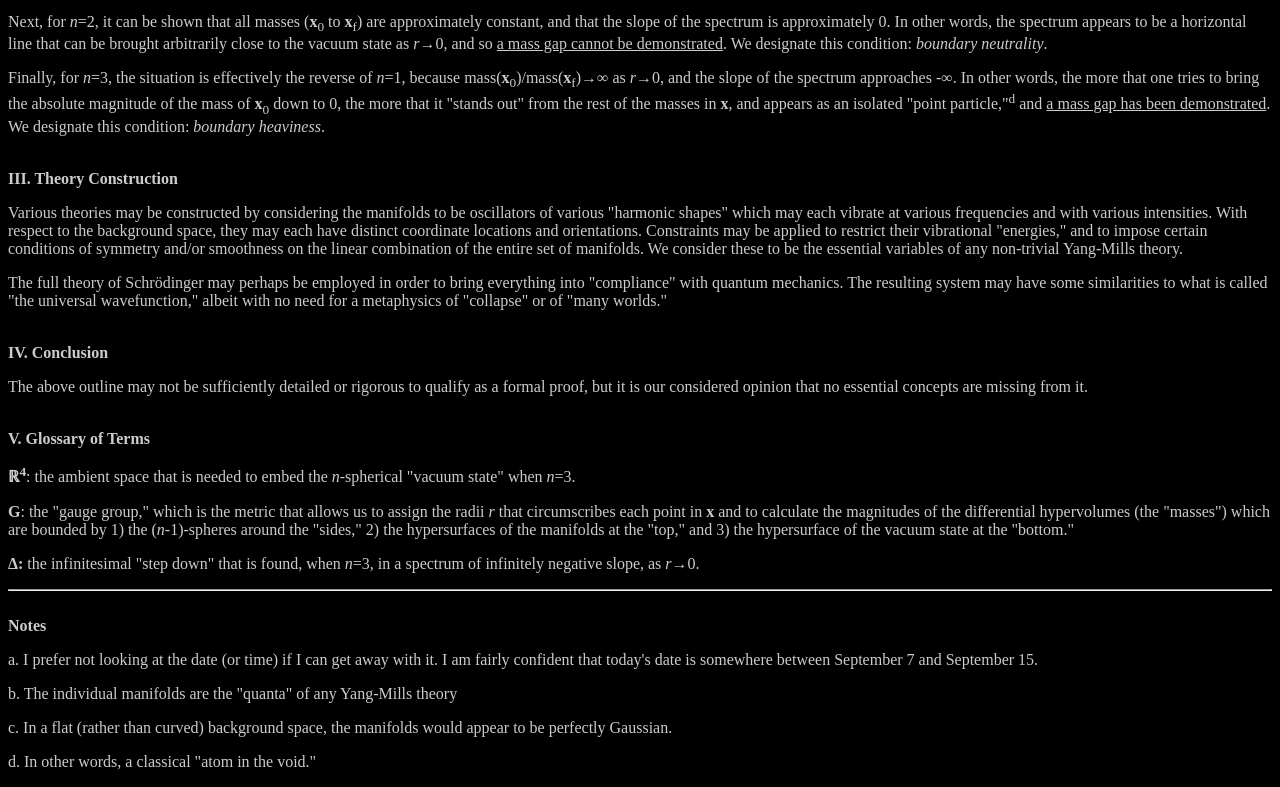
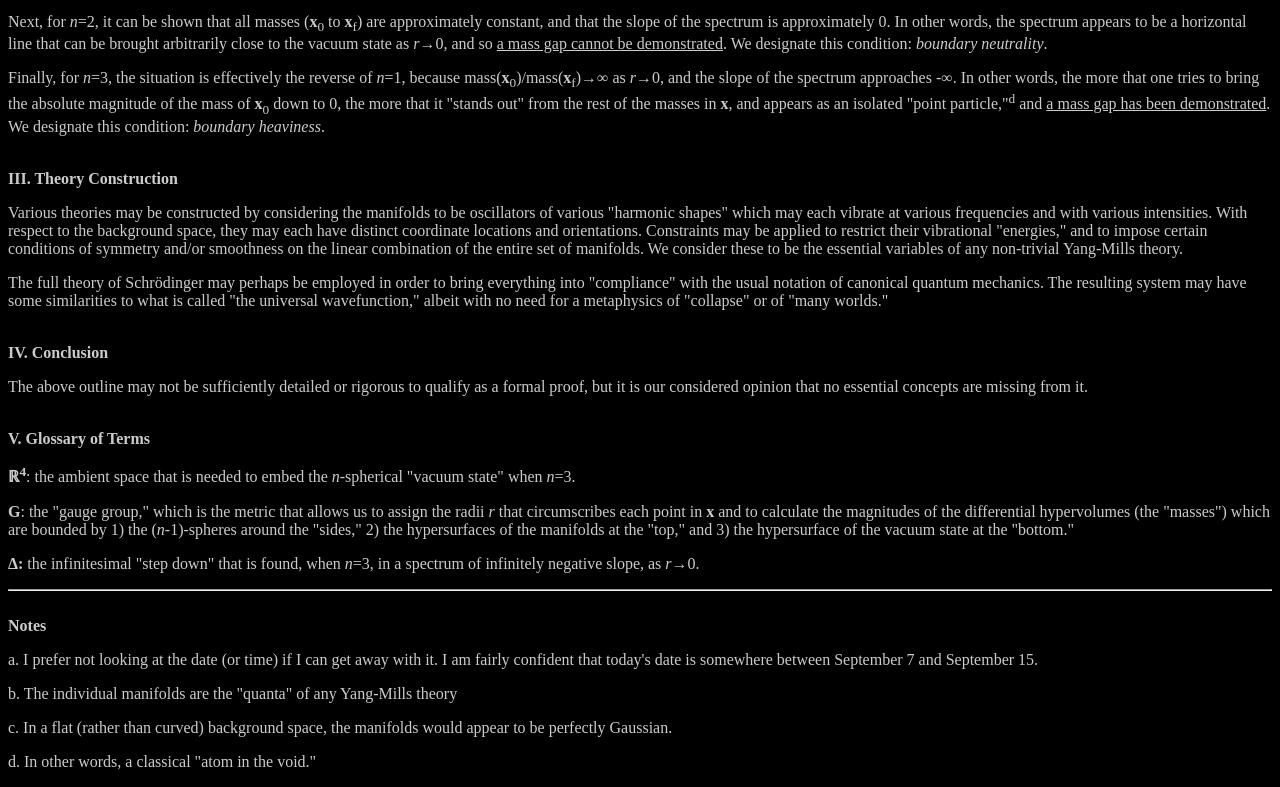
Before and after one commit to dennykane/linuxontheweb.github.io, a plain HTML site: page docs/ym.html in a window 1280 px wide. Shown: the part 709-1496 px from the top of the page. Drawn offline with Linux system fonts and the light colour scheme.

Commit message:
ACK! THBBFT!

```diff
--- a/docs/ym.html
+++ b/docs/ym.html
@@ -129,10 +129,11 @@ essential variables of any non-trivial Yang-Mills theory.
 
 <p>
 
-The full theory of Schr&ouml;dinger may perhaps be employed in order to bring everything into
-"compliance" with quantum mechanics. The resulting system may have some similarities to
-what is called "the universal wavefunction," albeit with no need for a metaphysics of "collapse"
-or of "many worlds."
+The full theory of Schr&ouml;dinger may perhaps be employed in order to bring
+everything into "compliance" with the usual notation of canonical quantum
+mechanics. The resulting system may have some similarities to what is called
+"the universal wavefunction," albeit with no need for a metaphysics of
+"collapse" or of "many worlds."
 
 
 <br><br>
```
